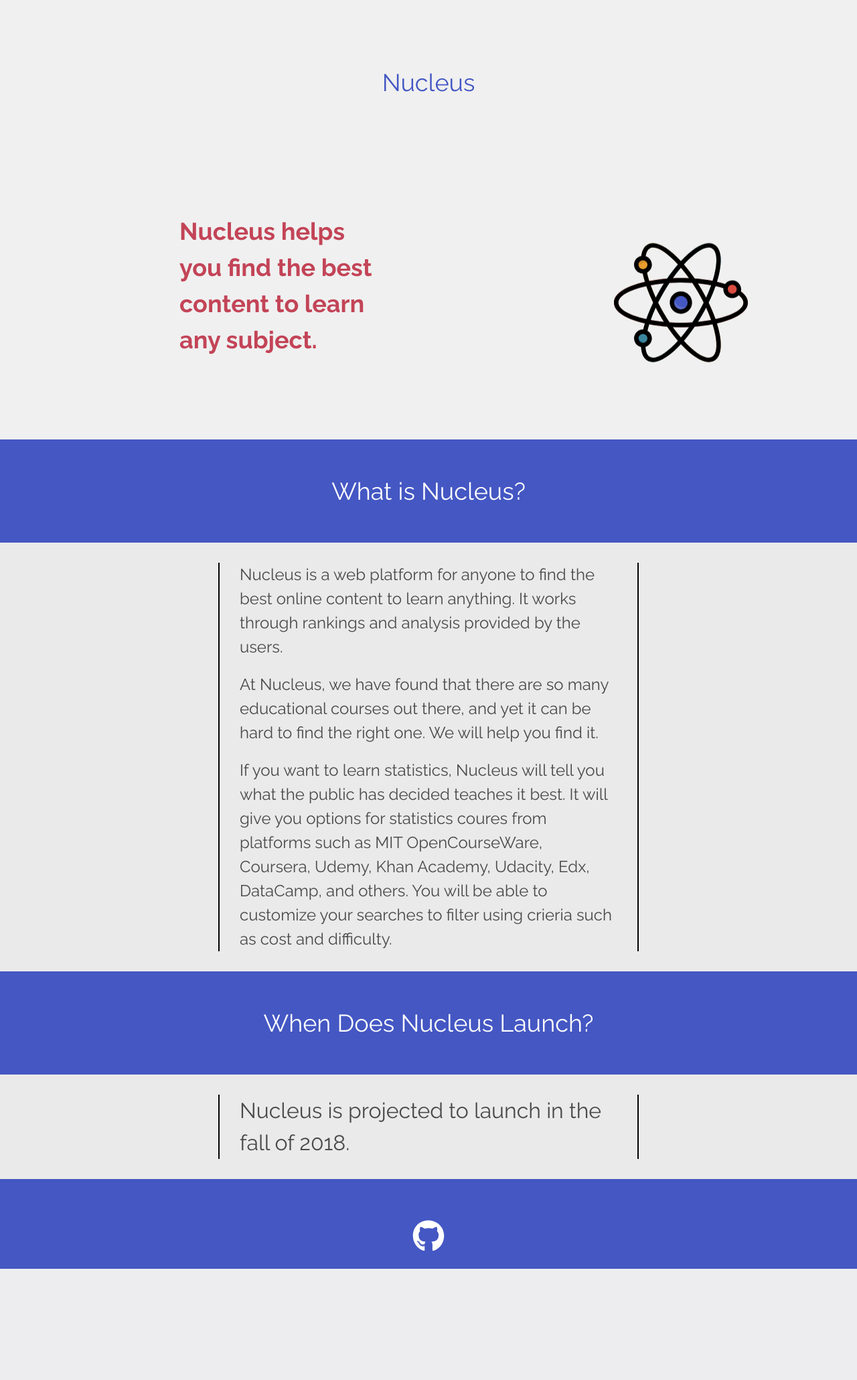
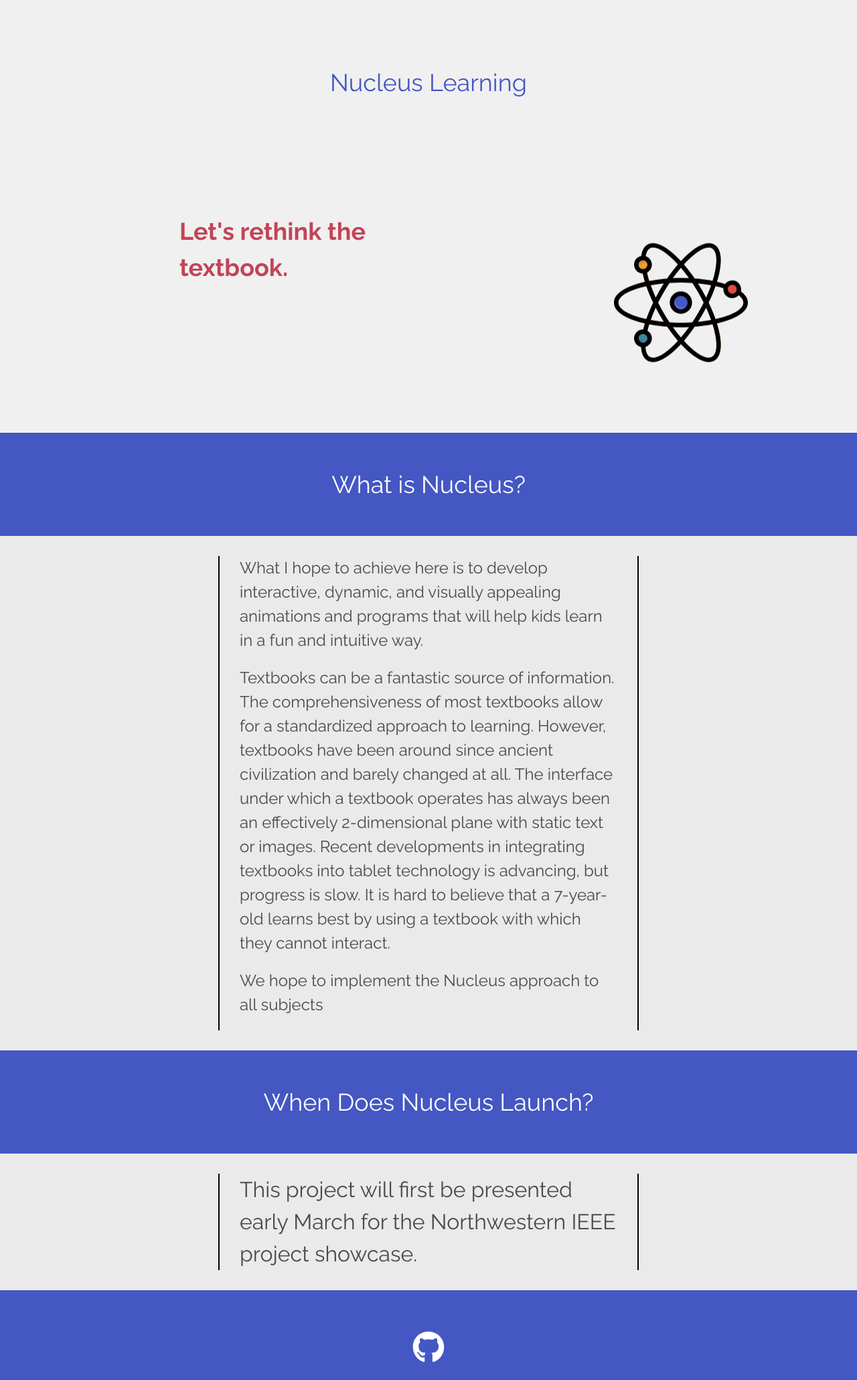
Before and after one commit to zevstravitz/LearnFrom, a PHP site: page / in a window 1280 px wide. Shown: the whole page at 67% size. Before the commit the page ends 1894 px from the top, so only its background shows below. Run offline with PHP 8.4, Linux system fonts and the light colour scheme; some libraries are stand-ins or nearby versions.

Commit message:
Changed whole idea of nucleus

```diff
--- a/Server.js
+++ b/Server.js
@@ -5,7 +5,7 @@ const path    = require("path");
 app.use(express.static(path.join(__dirname, 'public'))); // STATIC ASSETS
 
 app.get('/',function(req,res){
-  res.sendFile(path.join(__dirname+'/index.html'));
+  res.sendFile(path.join(__dirname+'./index.html'));
   //__dirname : It will resolve to your project folder.
 });
 
--- a/index.html
+++ b/index.html
@@ -16,7 +16,7 @@
 <body>
   <div class="hero" style="background: #f0f0f0;" class="notification">
     <div class = "hero-body">
-      <h1 id="headtext">Nucleus</h1>
+      <h1 id="headtext">Nucleus Learning</h1>
     </div>
   </div>
 
@@ -24,7 +24,7 @@
   <div id="landingboxbackground">
     <div class="columns" id="landingbox">
       <div class="column is-offset-one-fifth is-one-half">
-        <h3 id="landingboxtext">Nucleus helps you find the best content to learn any subject.</h3>
+        <h3 id="landingboxtext">Let's rethink the textbook.</h3>
       </div>
       <div class="column is-offset-one-fifth is-one-third">
         <center><img class="floating" style="margin-right: 100px;" id="atomicon" src="/images/physics.svg" alt="atom icon">
@@ -44,9 +44,9 @@
   <div class="nucleusinfoanswer">
     <div class="columns">
       <div class="column is-offset-one-quarter is-half">
-        <p style="font-size: 24px; padding-bottom: 20px;">Nucleus is a web platform for anyone to find the best online content to learn anything. It works through rankings and analysis provided by the users.</p>
-        <p style="font-size: 24px; padding-bottom: 20px;">At Nucleus, we have found that there are so many educational courses out there, and yet it can be hard to find the right one. We will help you find it.</p>
-        <p style="font-size: 24px;">If you want to learn statistics, Nucleus will tell you what the public has decided teaches it best. It will give you options for statistics coures from platforms such as MIT OpenCourseWare, Coursera, Udemy, Khan Academy, Udacity, Edx, DataCamp, and others. You will be able to customize your searches to filter using crieria such as cost and difficulty.</p>
+        <p style="font-size: 24px; padding-bottom: 20px;">What I hope to achieve here is to develop interactive, dynamic, and visually appealing animations and programs that will help kids learn in a fun and intuitive way.</p>
+        <p style="font-size: 24px; padding-bottom: 20px;">Textbooks can be a fantastic source of information. The comprehensiveness of most textbooks allow for a standardized approach to learning. However, textbooks have been around since ancient civilization and barely changed at all. The interface under which a textbook operates has always been an effectively 2-dimensional plane with static text or images. Recent developments in integrating textbooks into tablet technology is advancing, but progress is slow. It is hard to believe that a 7-year-old learns best by using a textbook with which they cannot interact.</p>
+          <p style="font-size: 24px; padding-bottom: 20px;">We hope to implement the Nucleus approach to all subjects</p>
       </div>
     </div>
   </div>
@@ -62,7 +62,7 @@
   <div class="nucleusinfoanswer">
     <div class="columns">
       <div class="column is-offset-one-quarter is-half">
-        <p>Nucleus is projected to launch in the fall of 2018.
+        <p>This project will first be presented early March for the Northwestern IEEE project showcase.
           <p>
       </div>
     </div>
```
Also changed, not shown: public/css/landing.css (+6 -7 lines), README.md.
